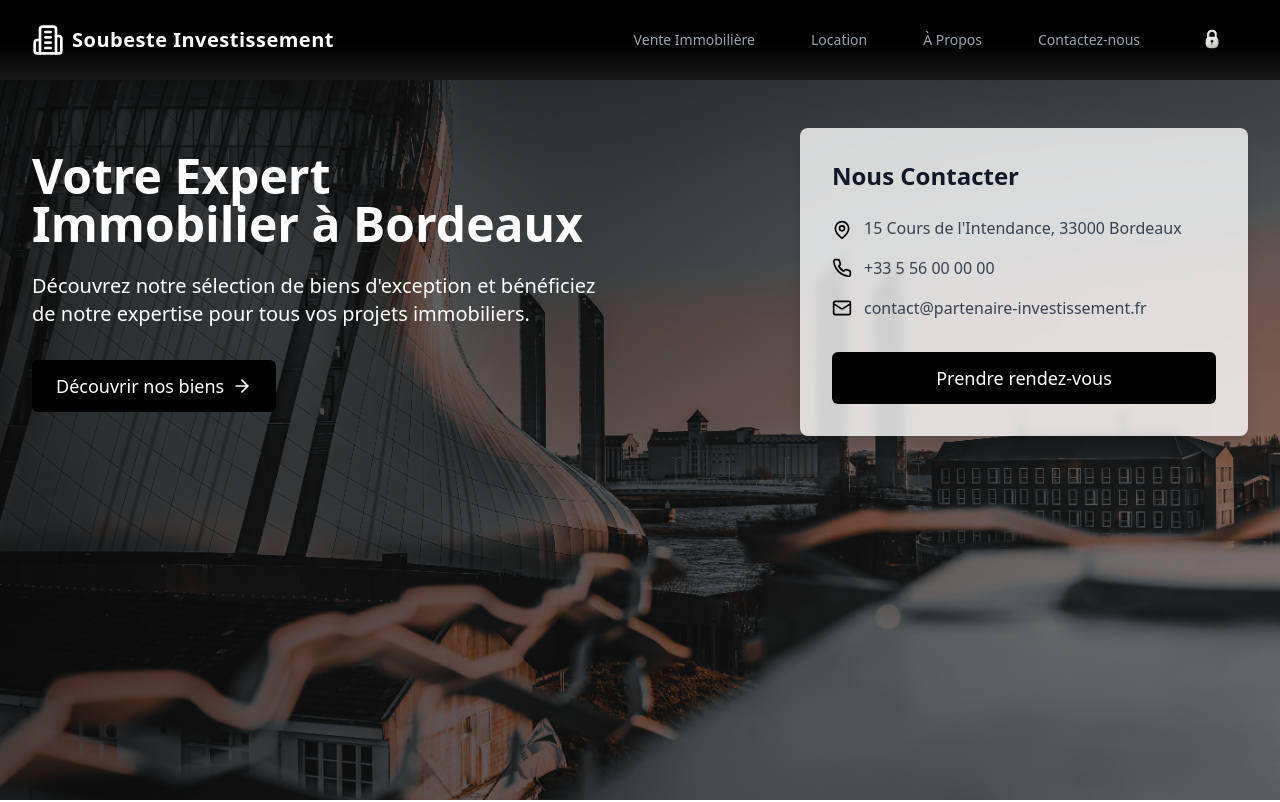
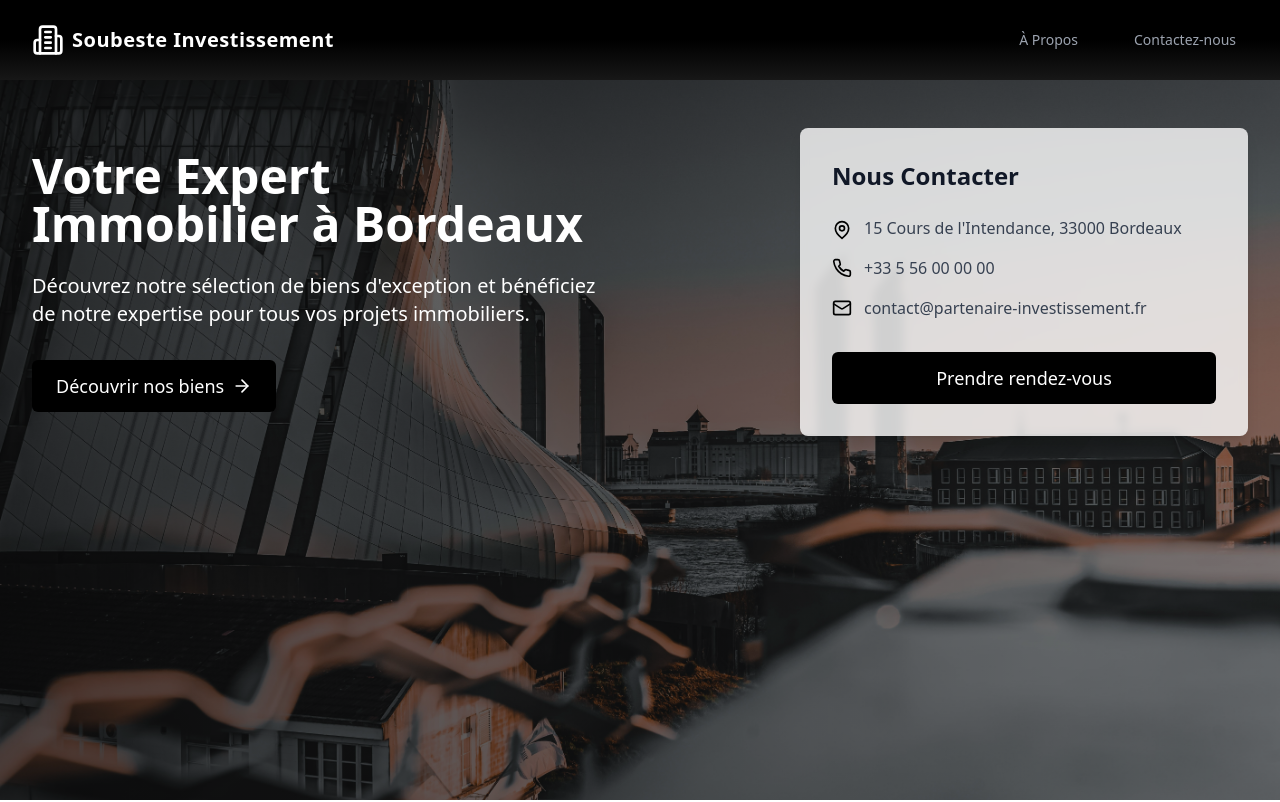
Before and after one commit to ccayrol/immobilier_app, a React (Vite) app in the folder front-end/: page / in a window 1280 px wide. Shown: the top 802 px of the page. Built offline with nearby package versions, Linux system fonts and the light colour scheme.

Commit message:
enlever location et vente

```diff
--- a/front-end/src/components/Header.tsx
+++ b/front-end/src/components/Header.tsx
@@ -36,22 +36,6 @@ function Header() {
           {/* Navigation desktop */}
           <div className="hidden md:flex items-center space-x-8 ml-auto">
             <Link
-              to="/vente"
-              className={`${
-                isActive('/vente') ? 'text-white border-b-2 border-white' : 'text-gray-400 hover:text-white'
-              } px-3 py-2 text-sm font-medium transition-colors duration-300`}
-            >
-              Vente Immobilière
-            </Link>
-            <Link
-              to="/location"
-              className={`${
-                isActive('/location') ? 'text-white border-b-2 border-white' : 'text-gray-400 hover:text-white'
-              } px-3 py-2 text-sm font-medium transition-colors duration-300`}
-            >
-              Location
-            </Link>
-            <Link
               to="/about"
               className={`${
                 isActive('/about') ? 'text-white border-b-2 border-white' : 'text-gray-400 hover:text-white'
@@ -67,20 +51,6 @@ function Header() {
             >
               Contactez-nous
             </Link>
-            <Link
-              to="/login"
-              className={`${
-              isActive('/login') ? 'text-white border-b-2 border-white' : 'text-gray-400 hover:text-white'
-              } px-3 py-2 text-sm font-medium transition-colors duration-300 flex items-center`}
-            >
-                <img
-                  src={Image}
-                  alt="Connexion"
-                  className="h-8 w-8 mr-2" // Ajuste la taille de l'image et l'espacement
-                />
-            </Link>
-            {/* Connexion avec un style différent */}
-
           </div>
         </div>
 
@@ -88,20 +58,6 @@ function Header() {
         {isMenuOpen && (
           <div className="md:hidden transition-all duration-300 ease-in-out bg-neutral-900 opacity-95">
             <div className="px-2 pt-2 pb-3 space-y-1">
-              <Link
-                to="/vente"
-                className="block px-3 py-2 text-white hover:bg-gray-800 rounded-md"
-                onClick={() => setIsMenuOpen(false)}
-              >
-                Vente Immobilière
-              </Link>
-              <Link
-                to="/location"
-                className="block px-3 py-2 text-white hover:bg-gray-800 rounded-md"
-                onClick={() => setIsMenuOpen(false)}
-              >
-                Location
-              </Link>
               <Link
                 to="/about"
                 className="block px-3 py-2 text-white hover:bg-gray-800 rounded-md"
@@ -116,13 +72,6 @@ function Header() {
               >
                 Contactez-nous
               </Link>
-              <Link
-                to="/login"
-                className="block px-3 py-2 text-white hover:bg-gray-800 rounded-md"
-                onClick={() => setIsMenuOpen(false)}
-              >
-                Connexion
-            </Link>
             </div>
           </div>
         )}
--- a/front-end/src/pages/Home.tsx
+++ b/front-end/src/pages/Home.tsx
@@ -66,7 +66,7 @@ function Home() {
                   </a>
                 </div>
                 <div className="pt-4">
-                  <Link to="/about">
+                  <Link to="/sendmail">
                     <button className="w-full bg-black text-white px-6 py-3 rounded-md text-base md:text-lg font-medium transition-transform duration-300 hover:scale-105">
                       Prendre rendez-vous
                     </button>
```
